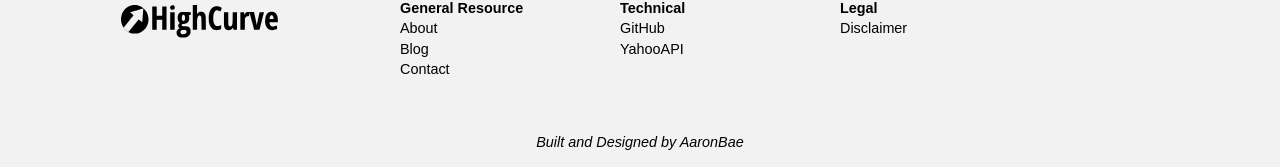
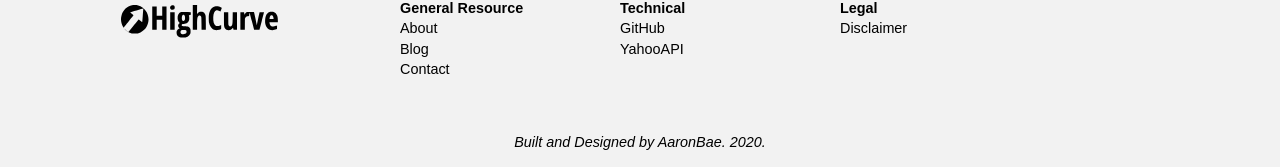
Before and after one commit to aaronbae/highcurve, a Next.js app: page / in a window 1280 px wide. Shown: the part 785-952 px from the top of the page. Built offline with nearby package versions, Linux system fonts and the light colour scheme.

Commit message:
fixed it for under-construction page

```diff
--- a/src/components/footer.js
+++ b/src/components/footer.js
@@ -21,7 +21,7 @@ export default function Footer() {
         <Link href="/disclaimer"><a>Disclaimer</a></Link>
       </div>
       <div className="footer-bottom">
-        Built and Designed by AaronBae
+        Built and Designed by AaronBae. 2020.
       </div>
     </footer>
   )
--- a/src/components/layout.js
+++ b/src/components/layout.js
@@ -26,11 +26,11 @@ function Layout({children}){
         <meta key="referrer" name="referrer" content="origin" />
         <meta key="viewport" name="viewport" content="width=device-width, initial-scale=1" />
       </Head>
-      <Header />
+      {process.env.NODE_ENV==="development" && <Header />}
       <main id="main">
         {children}
       </main>
-      <Footer />
+      {process.env.NODE_ENV==="development" && <Footer />}
     </div>
   )
 }
```
